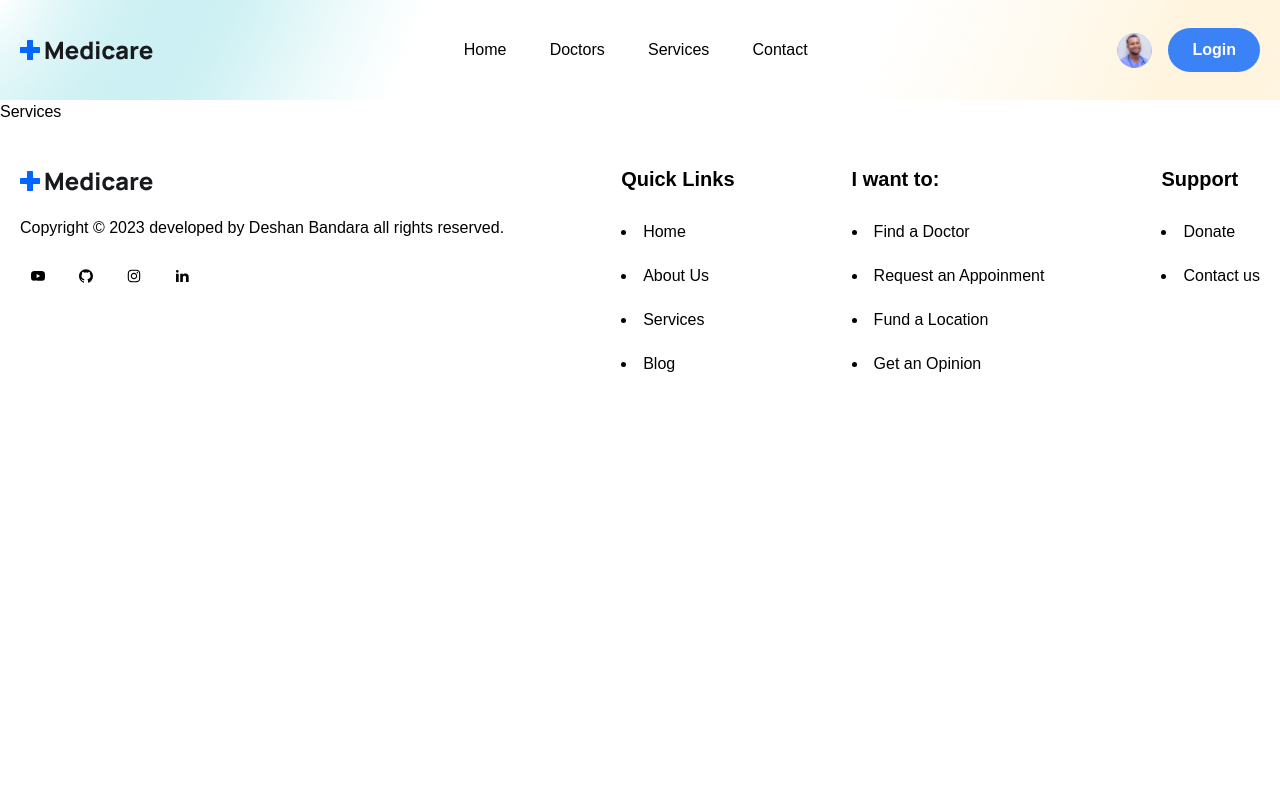
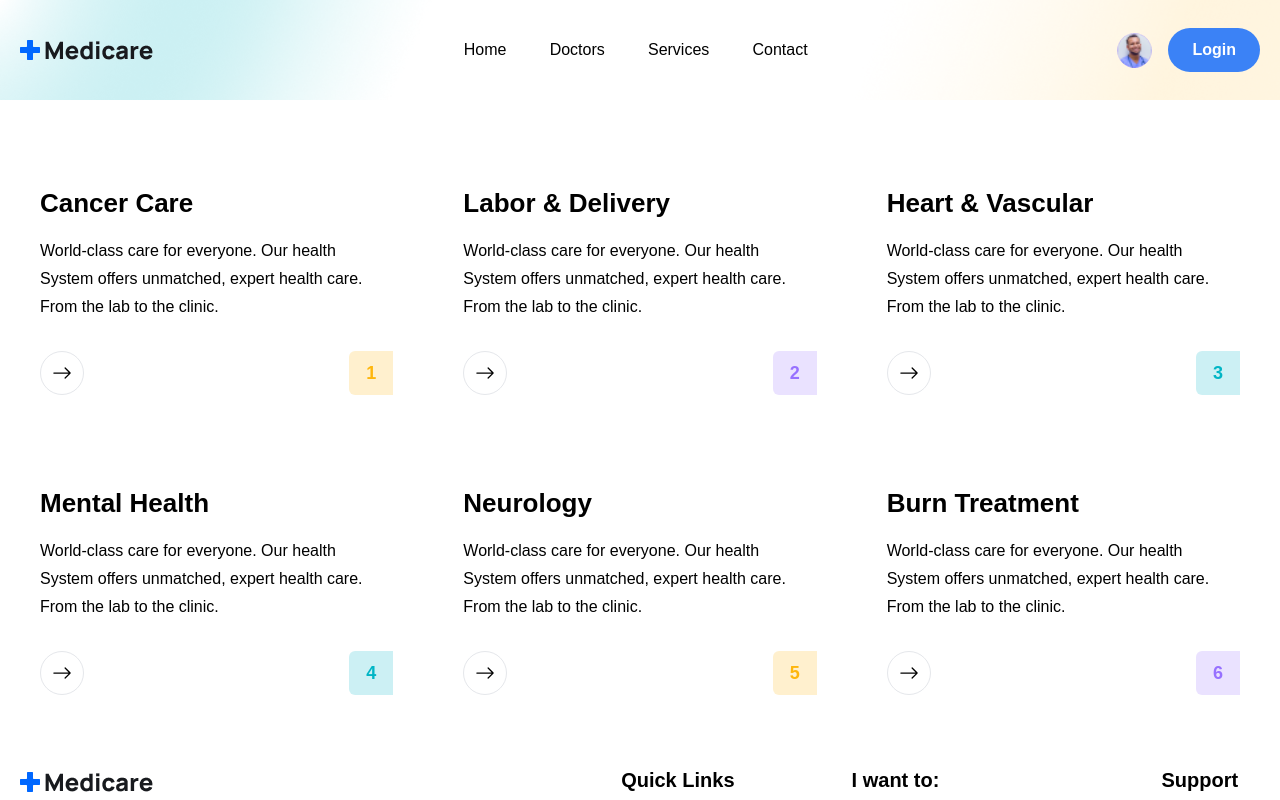
Before and after one commit to DeshanBandara/Doctor-Appointment-Booking-Website, a React (Vite) app in the folder frontend/: page /services in a window 1280 px wide. Shown: the top 800 px of the page. Built offline with nearby package versions, Linux system fonts and the light colour scheme.

Commit message:
updated to show in service page

```diff
--- a/frontend/src/pages/Services.jsx
+++ b/frontend/src/pages/Services.jsx
@@ -1,8 +1,18 @@
 import React from 'react'
+import { services } from '../assets/data/sevices'
+import ServiceCard from '../components/Services/ServiceCard'
 
 const Services = () => {
   return (
-    <div>Services</div>
+    <section>
+      <div className="container">
+        <div className="grid grid-cols-1 md:grid-cols-2 lg:grid-cols-3 gap-5 lg:gap-[30px] mt-[30px] lg:mt-[55px]">
+          {services.map((item, index) => (
+            <ServiceCard item={item} index={index} key={index} />
+          ))}
+        </div>
+      </div>
+    </section>
   )
 }
 
```
